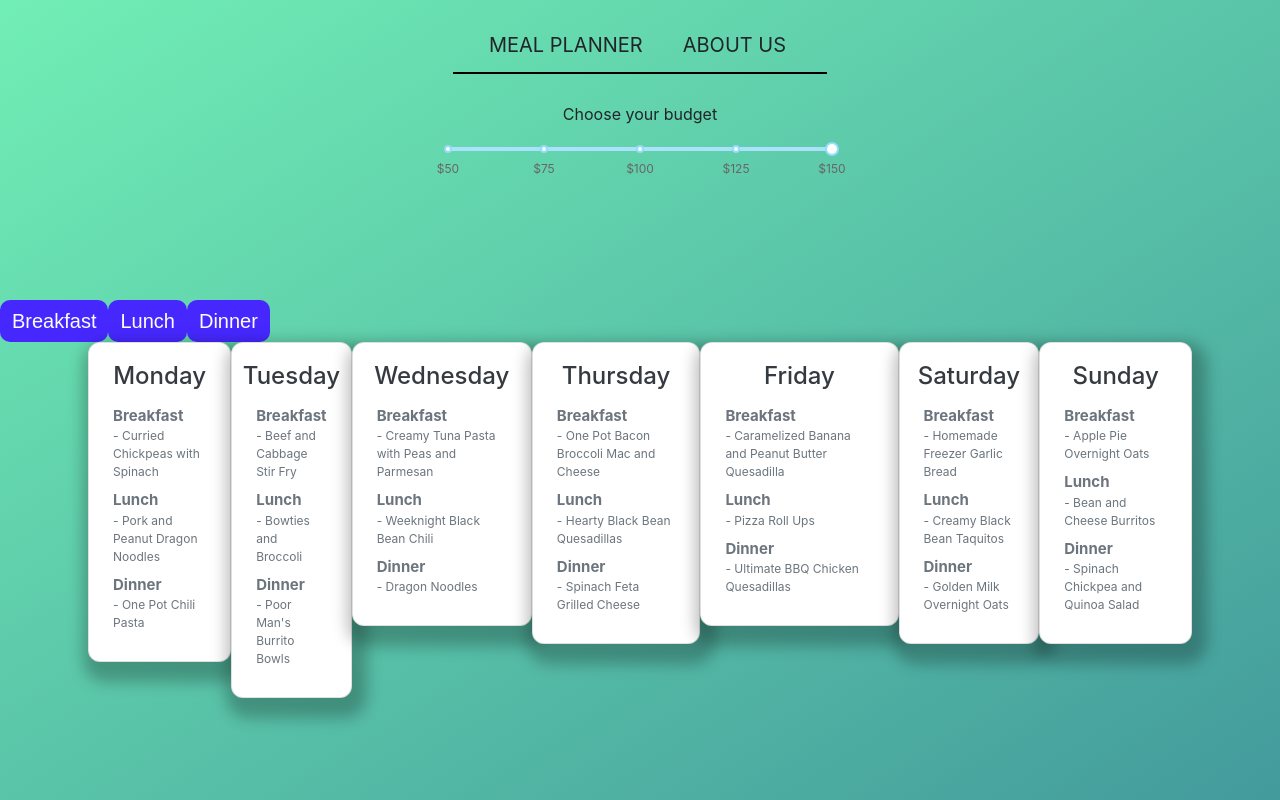
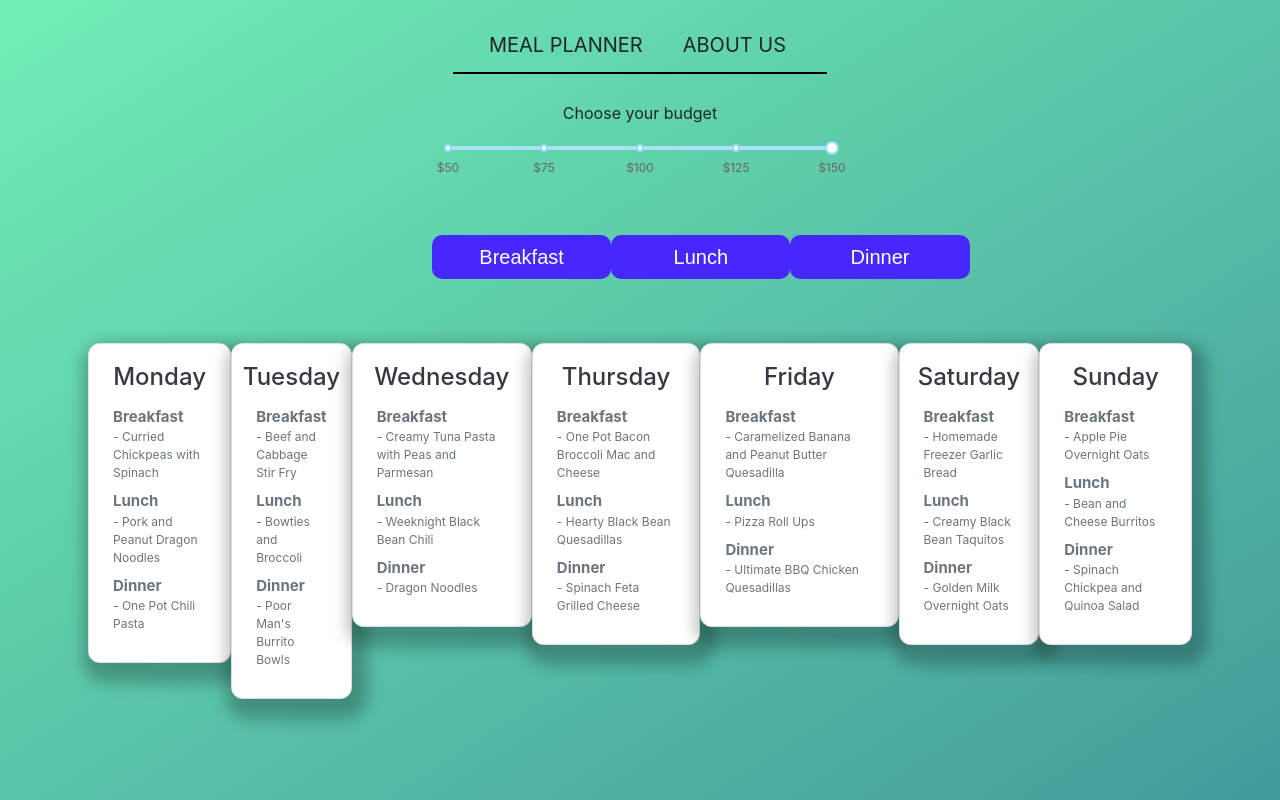
Before and after one commit to lammai/StruggleMeals, a React (Create React App) app: page / in a window 1280 px wide. Built offline with nearby package versions, Linux system fonts and the light colour scheme.

Commit message:
button_NewVer

```diff
--- a/src/button-styles.css
+++ b/src/button-styles.css
@@ -1,6 +1,6 @@
 @import url("https://fonts.googleapis.com/css2?family=Roboto&display=swap");
 
 .App{
-font-family: sans-serif;
-text-align: center;
+    font-family: sans-serif;
+    text-align: right;
 }
--- a/src/components/Button.jsx
+++ b/src/components/Button.jsx
@@ -1,30 +1,13 @@
 import React from 'react';
 import "./button.css";
-
-const STYLES = [
-    "btn--primary--solid",
-    "btn--warning--solid",
-    "btn--danger--solid",
-    "btn--success--solid",
-    "btn--primary--solid",
-    "btn--warning--solid",
-    "btn--danger--solid",
-    "btn--success--solid"
-   ]
 
 const SIZES = ["btn--medium", "btn--large"]
 
 export const Button = ({
     children,
     type,
-    onClick,
-    buttonStyle,
     buttonSize
     }) => {
-
-    const checkStyle = STYLES.includes(buttonStyle)
-        ? buttonStyle
-        : STYLES[0];
 
     const checkSize = SIZES.includes(buttonSize)
         ? buttonSize
@@ -32,8 +15,7 @@ export const Button = ({
 
     return (
             <button
-        className={`btn ${checkStyle} ${checkSize}`}
-        onClick = {onClick}
+            className={`btn ${checkSize}`}
             type ={type}
             >
             {children}
--- a/src/components/button.css
+++ b/src/components/button.css
@@ -1,10 +1,6 @@
 :root {
     --primary: #4628ff;
     --warning: #ffd028;
-    --danger: #eb3f27;
-    --success: #75fa83;
-    --white: #fdfdfd;
-    --dark: #181717;
 }
 
 .btn {
@@ -13,24 +9,16 @@
     border-radius: 10px;
     cursor: pointer;
     transition: transform 0.3s ease;
+    margin-left: 27rem;
+    margin-right: -27rem;
+    margin-bottom: 4rem;
+    width: 14%;
+    background-color: var(--primary);
+    color: var(--white);
 }
 
 .btn:hover{
     transform: translateY(3px);
-}
-
-/* Button Colors and Styles */
-
-.btn--primary--solid {
-    background-color: var(--primary);
-    color: var(--white);
-    border: none;
-}
-
-.btn--warning--solid {
-    background-color: var(--danger);
-    color: var(--dark);
-    border: none;
 }
 
 /* Button Size */
--- a/src/components/slider-style.css
+++ b/src/components/slider-style.css
@@ -2,6 +2,6 @@
     display: block;
     margin-left: auto;
     margin-right: auto;
-    margin-bottom: 9rem;
+    margin-bottom: 5rem;
     width: 30%;
 }
--- a/src/index.js
+++ b/src/index.js
@@ -29,33 +29,22 @@ const Home = () => (
                 onCharge={getValue}/>
 
         <Button
-            onClick={() => {
-                console.log("Yummy Breakfast");
-            }}
+            style={{ marginCenter: "auto"}}
             type="button"
-            buttonStyle="btn--primary--outline"
             buttonSize="btn--large"
         >
             Breakfast
         </Button>
 
         <Button
-            onClick={() => {
-                console.log("Healthy Lunch");
-            }}
             type="button"
-            buttonStyle="btn--primary--outline"
             buttonSize="btn--large"
         >
             Lunch
         </Button>
 
         <Button
-            onClick={() => {
-                console.log("Perfect Dinner");
-            }}
             type="button"
-            buttonStyle="btn--primary--outline"
             buttonSize="btn--large"
         >
             Dinner
```
Lines whose indentation alone changed are shown as unchanged.
